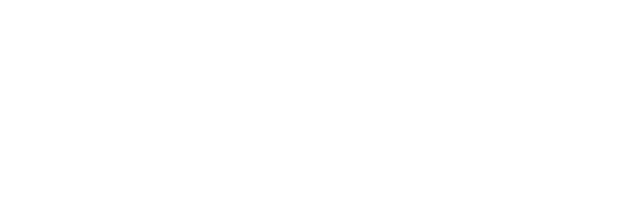
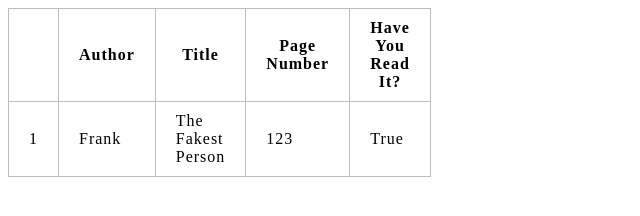
Before and after one commit to IlerraS/RockPaperScissorsShoot, a plain HTML site: page Library Project/index.html in a window 1280 px wide. Shown: the whole page, without its empty margins (0-640 px from the left). Drawn offline with Linux system fonts and the light colour scheme.

Commit message:
creating html and css for Library page

```diff
--- a/Library Project/index.html
+++ b/Library Project/index.html
@@ -4,11 +4,27 @@
     <meta charset="UTF-8">
     <meta http-equiv="X-UA-Compatible" content="IE=edge">
     <meta name="viewport" content="width=device-width, initial-scale=1.0">
+    <link rel="stylesheet" href="styles.css">
     <title>Library</title>
 </head>
 <body>
-    <!-- List of "Cards" -->
-    <div class="List-card">
+    <!-- Table of "Cards" -->
+    <table id="table-Books">
+        <tr>
+            <th></th>
+            <th>Author</th>
+            <th>Title</th>
+            <th>Page Number</th>
+            <th>Have You Read It?</th>
+        </tr>
+        <tr>
+            <td>1</td>
+            <td>Frank</td>
+            <td>The Fakest Person</td>
+            <td>123</td>
+            <td>True</td>
+        </tr>
+    </table>
     </div>
     <!-- Form if no books in list -->
     <div id="wrapper" style="display: none;">
--- a/Library Project/index.js
+++ b/Library Project/index.js
@@ -39,7 +39,22 @@ class Book
 
 //GLOBALS
 //HTML Elemets
-const submitbtn = document.getElementById('submit-btn');
+const table = document.getElementById('')
+// const submitbtn = document.getElementById('submit-btn');
 
 //Within Script
-const myLibrary = [];
+const myLibrary =
+[
+    {
+        author: 'Faker',
+        title: 'Mr. Fake',
+        pageNum: 10,
+        beenRead: false,
+    },
+    {
+        author: 'Mrs. Fakes',
+        title: 'The Fakes',
+        pageNum: 210,
+        beenRead: true,
+    },
+];
--- /dev/null
+++ b/Library Project/styles.css
@@ -0,0 +1,17 @@
+body
+{
+    height: 0;
+    width: 0;
+}
+
+#table-Books
+{
+    letter-spacing: 1px;
+    border-collapse: collapse;
+    border: 1px solid black;
+}
+
+td, th {
+    border: 1px solid rgb(190,190,190);
+    padding: 10px 20px;
+  }
```
